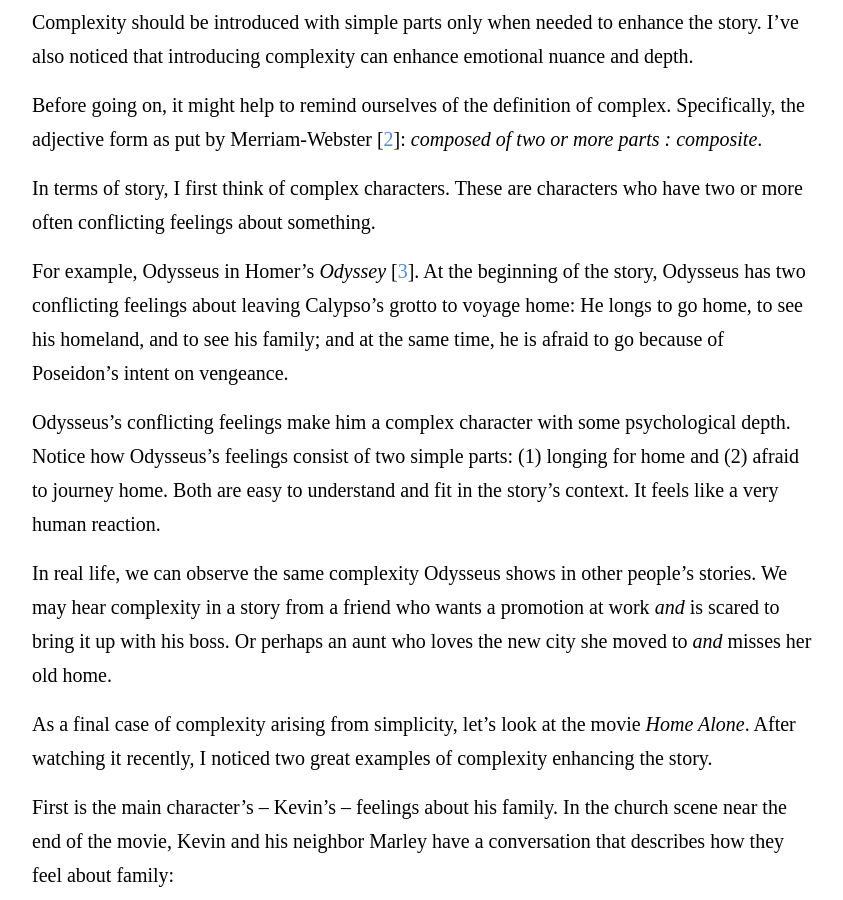
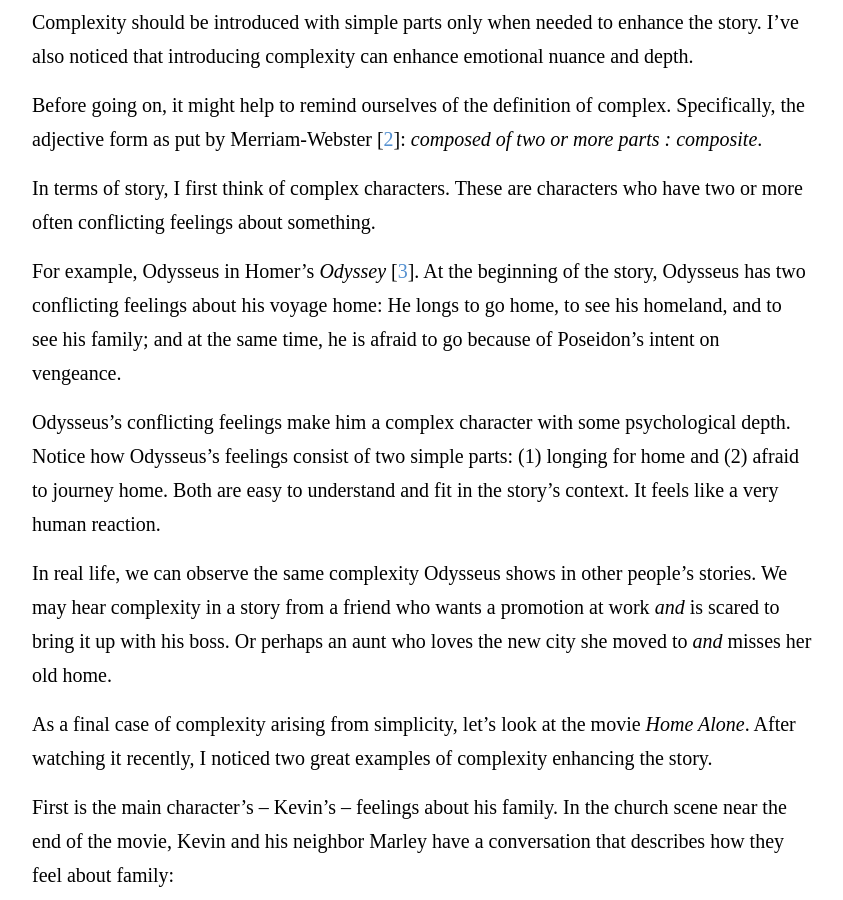
Before and after one commit to storyexplorer/The-Story-Explorer, a Jekyll site: the page built from _posts/2023-12-18-complexity-from-simplicity.md, in a window 1280 px wide and 900 px high, scrolled down 552 px. Shown: the whole window, without its empty margins (218-1061 px from the left). Built offline with Jekyll 4.4.1, drawn with Linux system fonts in a browser that asks for light colours; some web fonts are replaced.

Commit message:
minor post update

```diff
--- a/_posts/2023-12-18-complexity-from-simplicity.md
+++ b/_posts/2023-12-18-complexity-from-simplicity.md
@@ -14,7 +14,7 @@ Before going on, it might help to remind ourselves of the definition of complex.
 
 In terms of story, I first think of complex characters. These are characters who have two or more often conflicting feelings about something.
 
-For example, Odysseus in Homer's *Odyssey* [[^odyssey]]. At the beginning of the story, Odysseus has two conflicting feelings about leaving Calypso's grotto to voyage home: He longs to go home, to see his homeland, and to see his family; and at the same time, he is afraid to go because of Poseidon's intent on vengeance.
+For example, Odysseus in Homer's *Odyssey* [[^odyssey]]. At the beginning of the story, Odysseus has two conflicting feelings about his voyage home: He longs to go home, to see his homeland, and to see his family; and at the same time, he is afraid to go because of Poseidon's intent on vengeance.
 
 Odysseus's conflicting feelings make him a complex character with some psychological depth. Notice how Odysseus's feelings consist of two simple parts: (1) longing for home and (2) afraid to journey home. Both are easy to understand and fit in the story's context. It feels like a very human reaction.
 
```
